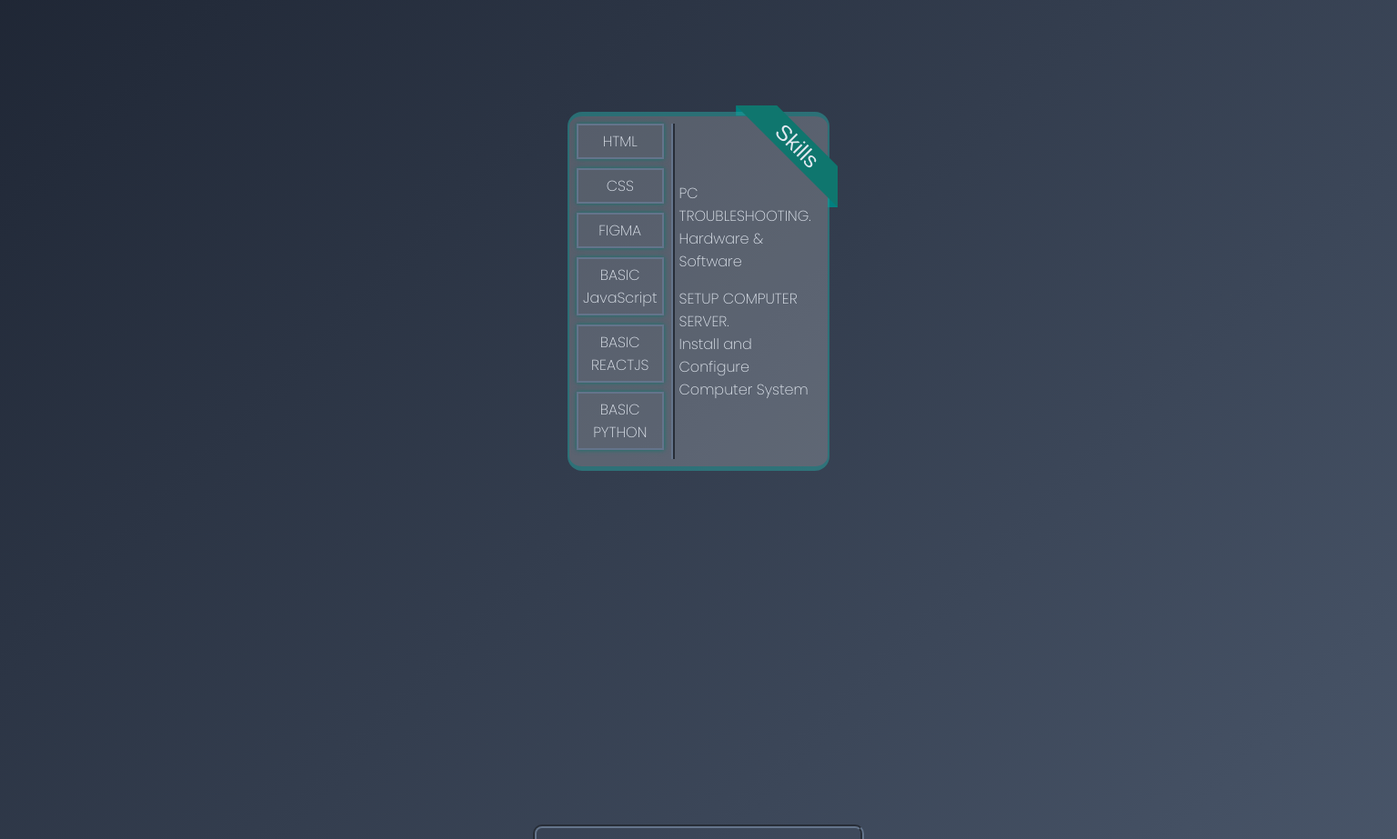
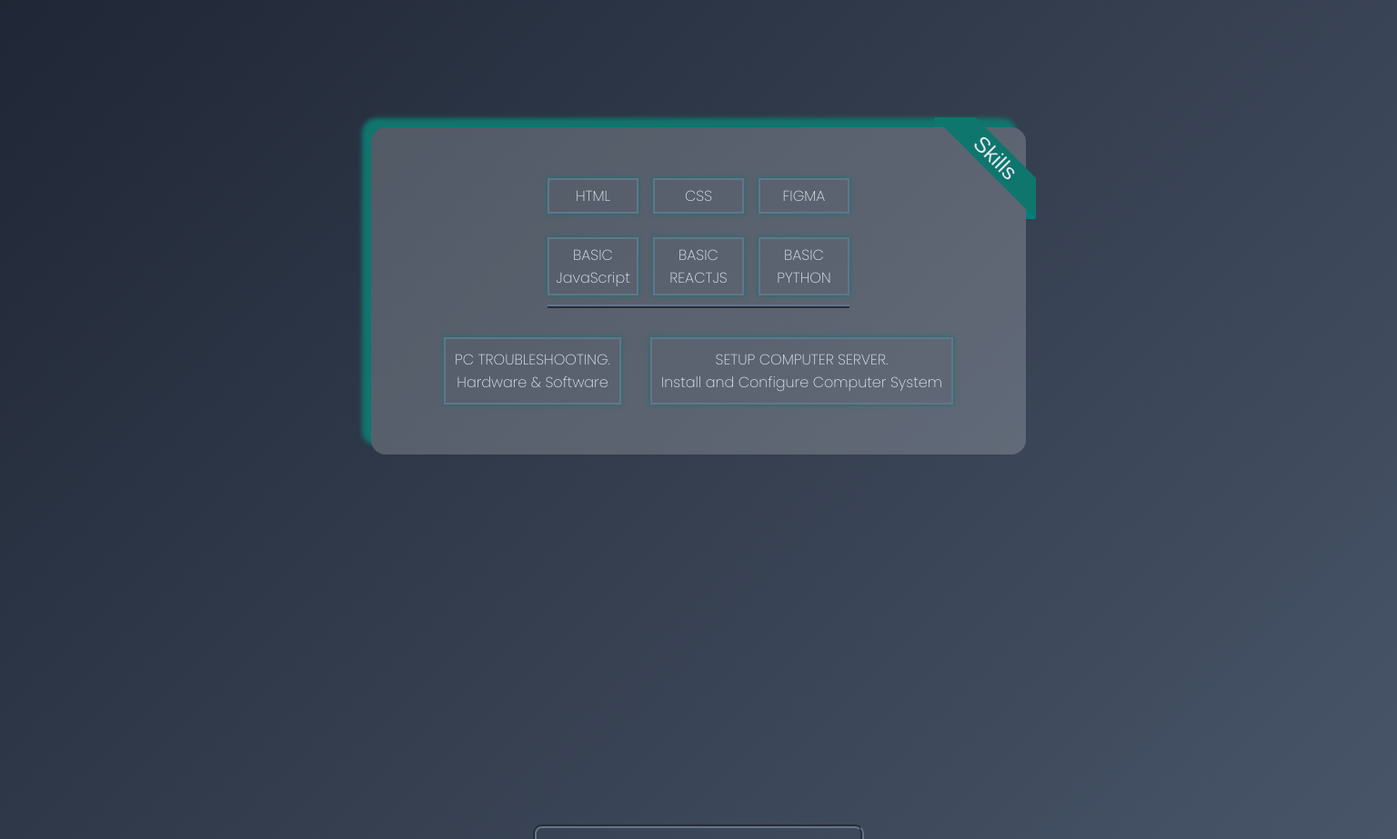
Before and after one commit to Loyds1995/Portfolio-demo, a website built with Vite: page index.html in a window 1536 px wide. Shown: the part 1720-2643 px from the top of the page at 91% size. Built offline with nearby package versions, Linux system fonts and the light colour scheme; a web font is replaced by a local one.

Commit message:
make styles fo desktop view

```diff
--- a/components/skills.css
+++ b/components/skills.css
@@ -6,24 +6,6 @@
   position: relative;
   padding-top: 80px;
 }
-
-/* .skills-heading{
-    border-top: 4px solid rgba(0,128,128,1);
-    border-bottom: 4px solid rgba(0,128,128,0.2);
-    border-left: 4px solid rgba(0,128,128,1);
-    border-right: 4px solid rgba(0,128,128,0.2);
-
-    padding-inline: 1rem;
-    transform: skewX(-35deg);
-    margin-bottom: 1rem;
-    background: rgba(255,255,255,0.1);
-    overflow: hidden;
-} */
-
-/* .skills-heading h3 {
-    text-align: center;
-    transform: skewX(30deg);
-  } */
 
 .skills-content{
   position: relative;
@@ -104,3 +86,119 @@
   flex-direction: column;
   gap: 1rem;
 }
+
+
+/* media queries */
+/* @media (min-width: 320px) and (max-width: 480px) {
+} */
+
+/* @media (min-width: 481px) and (max-width: 767px) {
+  .container{
+    max-width: 481px;
+  }
+} */
+
+/* @media (min-width: 768px) and (max-width: 1024px) and (orientation: landscape) {
+} */
+
+@media (min-width: 768px) {
+  .container{
+    max-width:768px;
+  }
+
+
+  .skills-content{
+    position: relative;
+    width: unset;
+    min-height: 50%;
+    border-radius: 1rem;
+    background: rgba(255,255,255,0.2);
+    box-shadow: -10px -10px 5px var(--cr-teal700);
+    flex-direction: column;
+    border-top: unset;
+    border-bottom: unset;
+    border-left: unset;
+    border-right:unset;
+    padding: 2rem 5rem;
+    gap: 1rem;
+  }
+
+
+  .skills-content-1{
+    border-right: unset;
+  }
+
+  .skills-content-1 li{
+    margin-right: unset;
+  }
+
+  .skills-content-1 ul{
+   display: grid;
+   grid-template-columns: repeat(3,100px);
+   gap: 1rem;
+   align-items: center;
+   justify-content: center;
+   margin-top: 2rem;
+  }
+
+
+  .skills-content-2 ul{
+    gap: 2rem;
+  }
+
+  .skills-content-2 li{
+    border: 2px solid var(--cr-slate500);
+    text-align: center;
+    padding: 10px;
+    box-shadow: 0 0 5px var(--cr-teal700);
+  }
+
+}
+
+/* @media (min-width: 1025px) and (max-width: 1280px) {
+  .container{
+    max-width:1025px;
+  }
+} */
+
+@media (min-width: 1281px) {
+  .container{
+    max-width:1281px;
+  }
+
+
+  .skills-content{
+    gap: 2rem;
+  }
+
+
+  .skills-content-1{
+    border-right: unset;
+    border-bottom: 4px ridge var(--cr-slate500);
+  }
+
+  .skills-content-1 li{
+    margin-right: unset;
+  }
+
+  .skills-content-1 ul{
+   display: grid;
+   grid-template-columns: repeat(3,100px);
+   gap: 1rem;
+   margin-top: unset;
+  }
+
+
+  .skills-content-2 ul{
+    flex-direction: row;
+
+  }
+
+  .skills-content-2 li{
+    border: 2px solid var(--cr-slate500);
+    text-align: center;
+    padding: 10px;
+    box-shadow: 0 0 5px var(--cr-teal700);
+  }
+
+}
```
Lines whose indentation alone changed are shown as unchanged.
